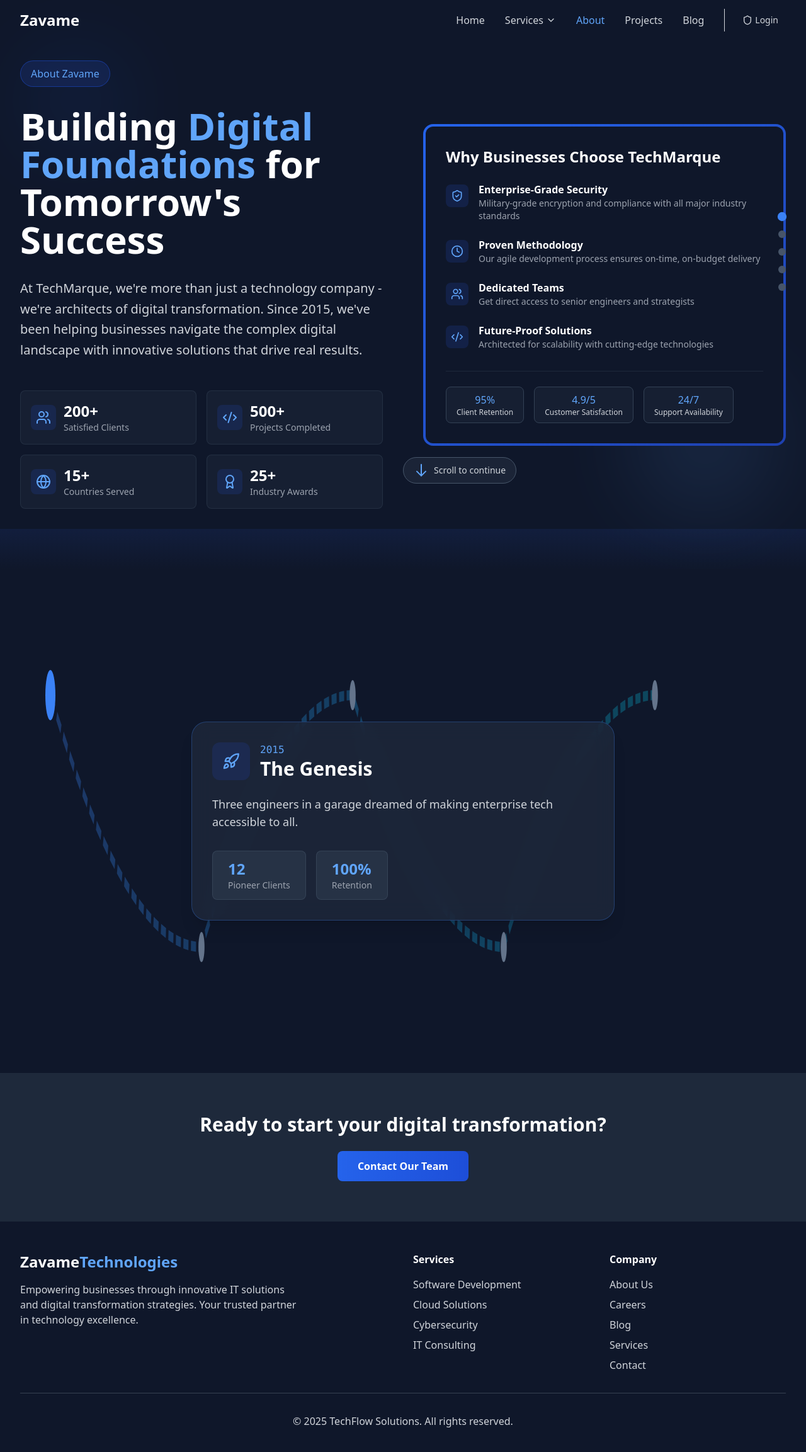
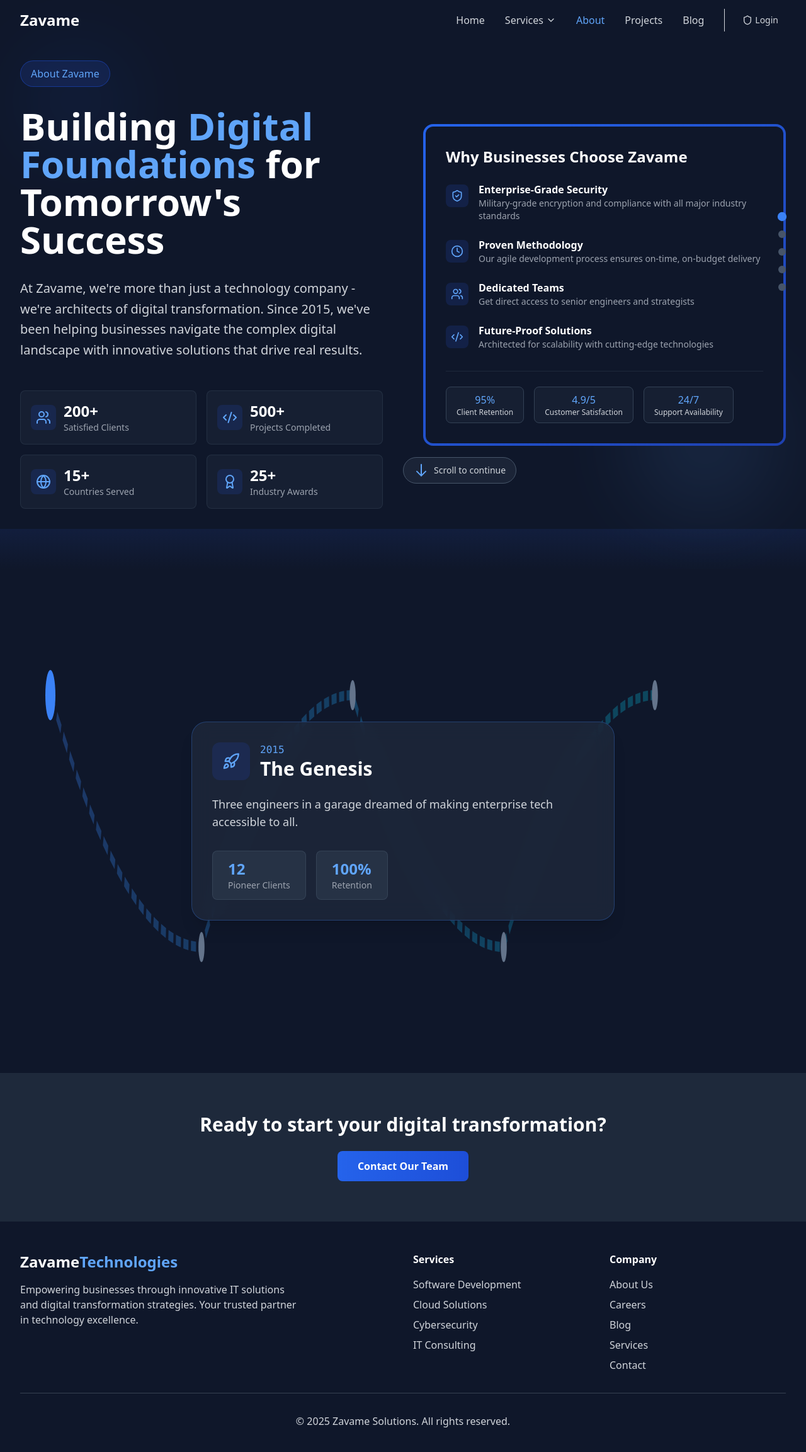
Before and after one commit to ashutosshukla/TechMarque, a React (Vite) app: page /about in a window 1280 px wide. Shown: the top 2306 px of the page at 63% size. Built offline with nearby package versions, Linux system fonts and the light colour scheme.

Commit message:
techmaruq to Zavame

```diff
--- a/src/components/About/AboutHero.jsx
+++ b/src/components/About/AboutHero.jsx
@@ -203,7 +203,7 @@ const AboutHero = () => {
                             variants={fadeInFromLeft}
                             className="text-xl text-gray-300 leading-relaxed"
                         >
-                            At TechMarque, we're more than just a technology company - we're architects of digital transformation.
+                            At Zavame, we're more than just a technology company - we're architects of digital transformation.
                             Since 2015, we've been helping businesses navigate the complex digital landscape with innovative solutions
                             that drive real results.
                         </motion.p>
@@ -240,7 +240,7 @@ const AboutHero = () => {
                     >
                         <div className="bg-gradient-to-br from-blue-600 to-blue-800 rounded-2xl p-1">
                             <div className="bg-slate-900 rounded-xl p-8">
-                                <h3 className="text-2xl font-bold text-white mb-6">Why Businesses Choose TechMarque</h3>
+                                <h3 className="text-2xl font-bold text-white mb-6">Why Businesses Choose Zavame</h3>
 
                                 <div className="space-y-6">
                                     {features.map((item, index) => (
--- a/src/components/Dashboard/AdminDashboard.jsx
+++ b/src/components/Dashboard/AdminDashboard.jsx
@@ -287,7 +287,7 @@ const AdminDashboard = () => {
         <div className="min-h-screen bg-gray-50">
             <div className="max-w-7xl mx-auto px-4 sm:px-6 lg:px-8 py-8">
                 <div className="mb-8">
-                    <h1 className="text-3xl font-bold text-gray-900">TechMarque Blog Dashboard</h1>
+                    <h1 className="text-3xl font-bold text-gray-900">Zavame Blog Dashboard</h1>
                     <p className="text-gray-600">Manage your blog content with Cloudinary integration</p>
                 </div>
 
--- a/src/components/FooterSection.jsx
+++ b/src/components/FooterSection.jsx
@@ -37,7 +37,7 @@ const Footer = () => {
                 </div>
 
                 <div className="border-t border-gray-700 pt-8 text-center text-gray-300">
-                    <p>&copy; 2025 TechFlow Solutions. All rights reserved.</p>
+                    <p>&copy; 2025 Zavame Solutions. All rights reserved.</p>
                 </div>
             </div>
         </footer>
```
Also changed, not shown: 1 other file (tests, documents, lock files or other folders).
